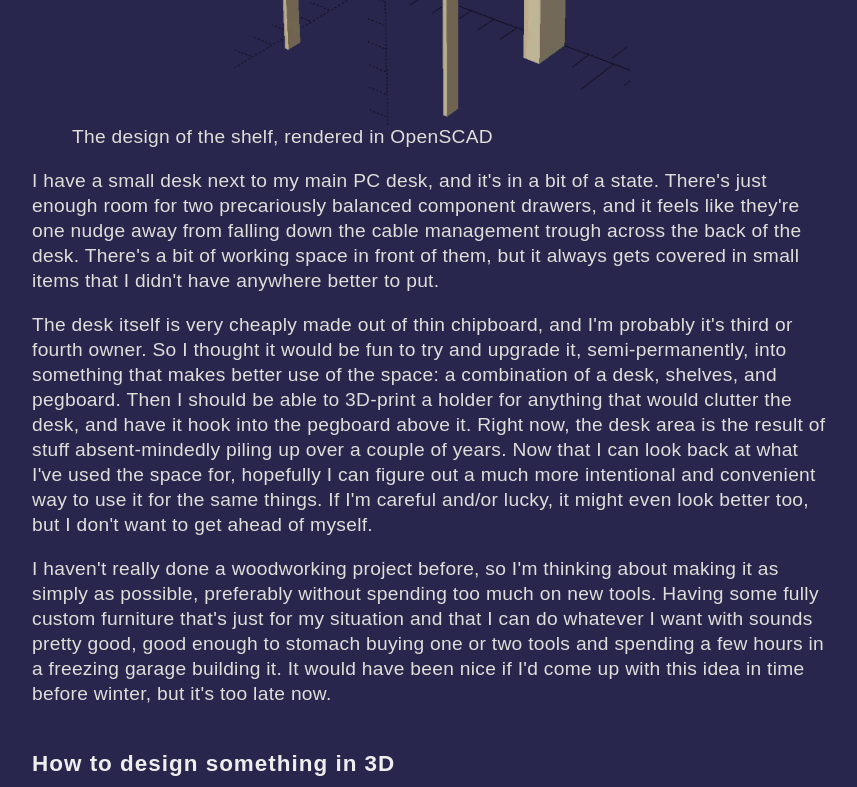
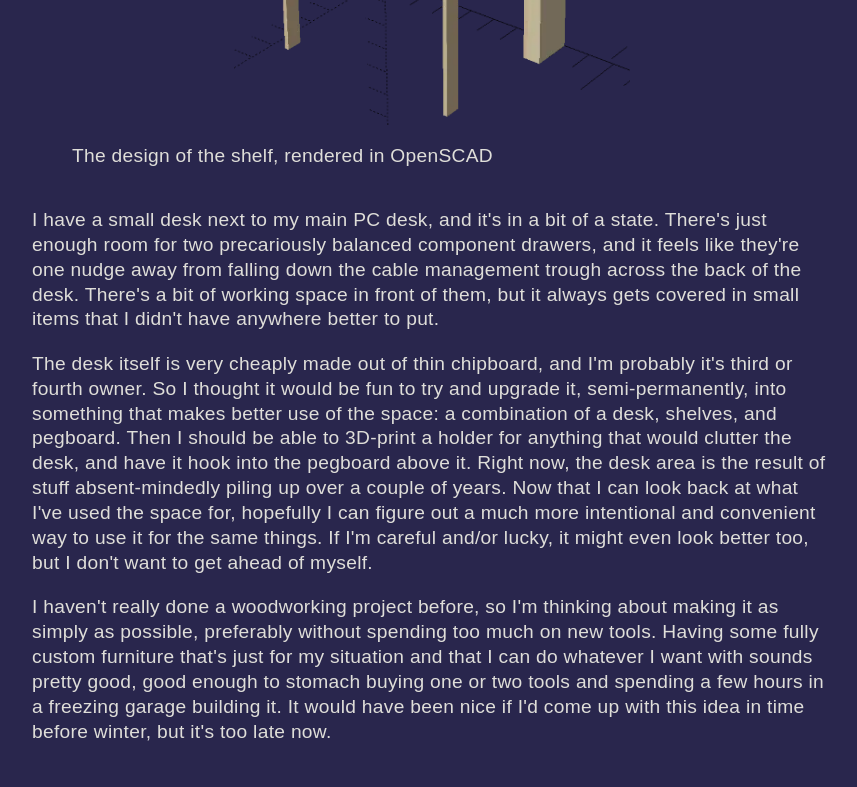
Before and after one commit to dominicmason555/domson.dev, a plain HTML site: page output/projects/shelf.html in a window 1280 px wide. Shown: the part 800-1587 px from the top of the page, without its empty margins (208-1065 px from the left). Drawn offline with Linux system fonts and the light colour scheme; files whose address does not match are found by name.

Commit message:
Css figure fix

```diff
--- a/input/index/template/style.css
+++ b/input/index/template/style.css
@@ -120,3 +120,8 @@ li p {
 li::marker {
     content: "→   ";
 }
+
+figcaption {
+    margin-top: 1em;
+    margin-bottom: 2em;
+}
--- a/input/projects/template/style.css
+++ b/input/projects/template/style.css
@@ -106,3 +106,8 @@ h1 {
 li::marker {
     content: "→   ";
 }
+
+figcaption {
+    margin-top: 1em;
+    margin-bottom: 2em;
+}
--- a/output/atom.xml
+++ b/output/atom.xml
@@ -5,7 +5,7 @@
   <title>Domson.dev</title>
   <link rel="alternate" href="https://domson.dev"/>
   <link rel="self" href="https://domson.dev/atom.xml"/>
-  <updated>2024-09-11T18:57:15.688Z</updated>
+  <updated>2024-09-11T19:01:15.378Z</updated>
   <author>
     <name>Domson</name>
   </author>
--- a/output/projects/shelf.html
+++ b/output/projects/shelf.html
@@ -124,6 +124,12 @@ h1 {
 li::marker {
     content: "→   ";
 }
+
+figcaption {
+    margin-top: 1em;
+    margin-bottom: 2em;
+}
+
 
     </style>
 
@@ -294,7 +300,7 @@ module lower_shelf()
 
 <figure>
         <img src="/images/shelf_libre.png"
-            class="halfwidth"
+            class="fullwidth"
             alt="2D Design of the shelf pillars, in LibreCAD"
             width="872"
             height="675"/>
```
Also changed, not shown: input/projects/shelf.html (+1 -1 lines), output/index.html (+6 -0 lines), output/projects/epaper.html (+6 -0 lines), output/projects/lightweather.html (+6 -0 lines).
